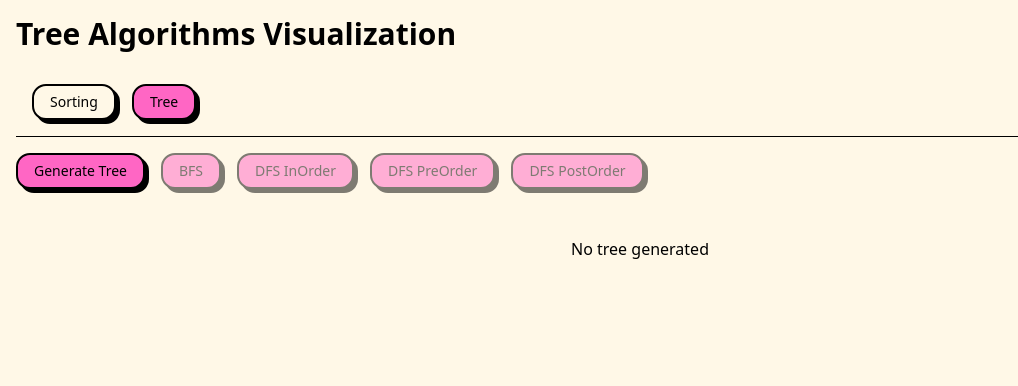
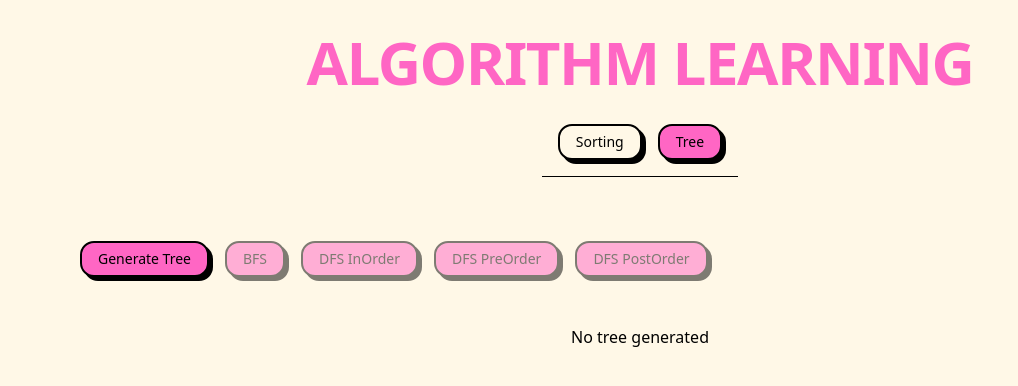
Before and after one commit to ks1590/algorithm-learning-app, a React (Vite) app: page /tree in a window 1280 px wide. Shown: the top 386 px of the page, without its empty margins (0-1018 px from the left). Built offline with nearby package versions, Linux system fonts and the light colour scheme.

Commit message:
feat: Introduce a shared `Layout` component to centralize header and navigation, removing duplicated elements from individual pages.

```diff
--- a/src/App.tsx
+++ b/src/App.tsx
@@ -2,13 +2,16 @@
 import { BrowserRouter, Routes, Route } from 'react-router-dom';
 import { SortingPage } from './pages/SortingPage';
 import { TreePage } from './pages/TreePage';
+import { Layout } from './components/Layout';
 
 function App() {
   return (
     <BrowserRouter>
       <Routes>
-        <Route path="/" element={<SortingPage />} />
-        <Route path="/tree" element={<TreePage />} />
+        <Route element={<Layout />}>
+          <Route path="/" element={<SortingPage />} />
+          <Route path="/tree" element={<TreePage />} />
+        </Route>
       </Routes>
     </BrowserRouter>
   )
--- /dev/null
+++ b/src/components/Layout.tsx
@@ -0,0 +1,19 @@
+
+import { Outlet } from 'react-router-dom';
+import { Navigation } from './Navigation';
+
+export function Layout() {
+  return (
+    <div className="min-h-screen bg-background py-8 px-4">
+      <div className="max-w-6xl mx-auto space-y-8">
+        <header className="text-center space-y-4">
+          <h1 className="text-6xl font-black text-primary tracking-tight">ALGORITHM LEARNING</h1>
+          <div className="flex justify-center mb-4">
+             <Navigation />
+          </div>
+        </header>
+        <Outlet />
+      </div>
+    </div>
+  );
+}
--- a/src/pages/SortingPage.tsx
+++ b/src/pages/SortingPage.tsx
@@ -11,7 +11,6 @@ import { Card, CardHeader, CardContent } from '@/components/ui/card';
 import { Select, SelectContent, SelectItem, SelectTrigger, SelectValue } from '@/components/ui/select';
 import { Slider } from '@/components/ui/slider';
 import { Switch } from "@/components/ui/switch"
-import { Navigation } from '../components/Navigation';
 import { Plus, Trash2, Play, RotateCcw, StopCircle } from 'lucide-react';
 
 const ALGORITHMS = {
@@ -140,13 +139,8 @@ export const SortingPage: React.FC = () => {
   };
 
   return (
-    <div className="min-h-screen bg-background py-8 px-4">
       <div className={`mx-auto space-y-8 transition-all duration-300 ${isComparisonMode ? 'max-w-[95vw]' : 'max-w-6xl'}`}>
         <header className="text-center space-y-4">
-          <h1 className="text-6xl font-black text-primary tracking-tight">ALGORITHM LEARNING</h1>
-          <div className="flex justify-center mb-4">
-             <Navigation />
-          </div>
           <div className="flex justify-center items-center gap-4">
              <div className="flex items-center space-x-2 bg-white p-2 rounded-lg border-2 border-border shadow-[4px_4px_0_0_#000]">
                 <span className="text-sm font-bold text-foreground">単体モード</span>
@@ -303,6 +297,5 @@ export const SortingPage: React.FC = () => {
           </CardContent>
         </Card>
       </div>
-    </div>
   );
 };
--- a/src/pages/TreePage.tsx
+++ b/src/pages/TreePage.tsx
@@ -5,7 +5,6 @@ import { bfs } from '@/algorithms/tree/bfs';
 import { dfsInOrder, dfsPreOrder, dfsPostOrder } from '@/algorithms/tree/dfs';
 import { Button } from '@/components/ui/button';
 import { TreeVisualizer } from '@/components/TreeVisualizer';
-import { Navigation } from '@/components/Navigation';
 
 export function TreePage() {
     const [root, setRoot] = useState<TreeNode | null>(null);
@@ -50,8 +49,6 @@ export function TreePage() {
 
     return (
         <div className="container mx-auto p-4">
-            <h1 className="text-3xl font-bold mb-4">Tree Algorithms Visualization</h1>
-            <Navigation />
 
             <div className="flex gap-4 my-4">
                 <Button onClick={generateTree} disabled={isRunning}>Generate Tree</Button>
```
